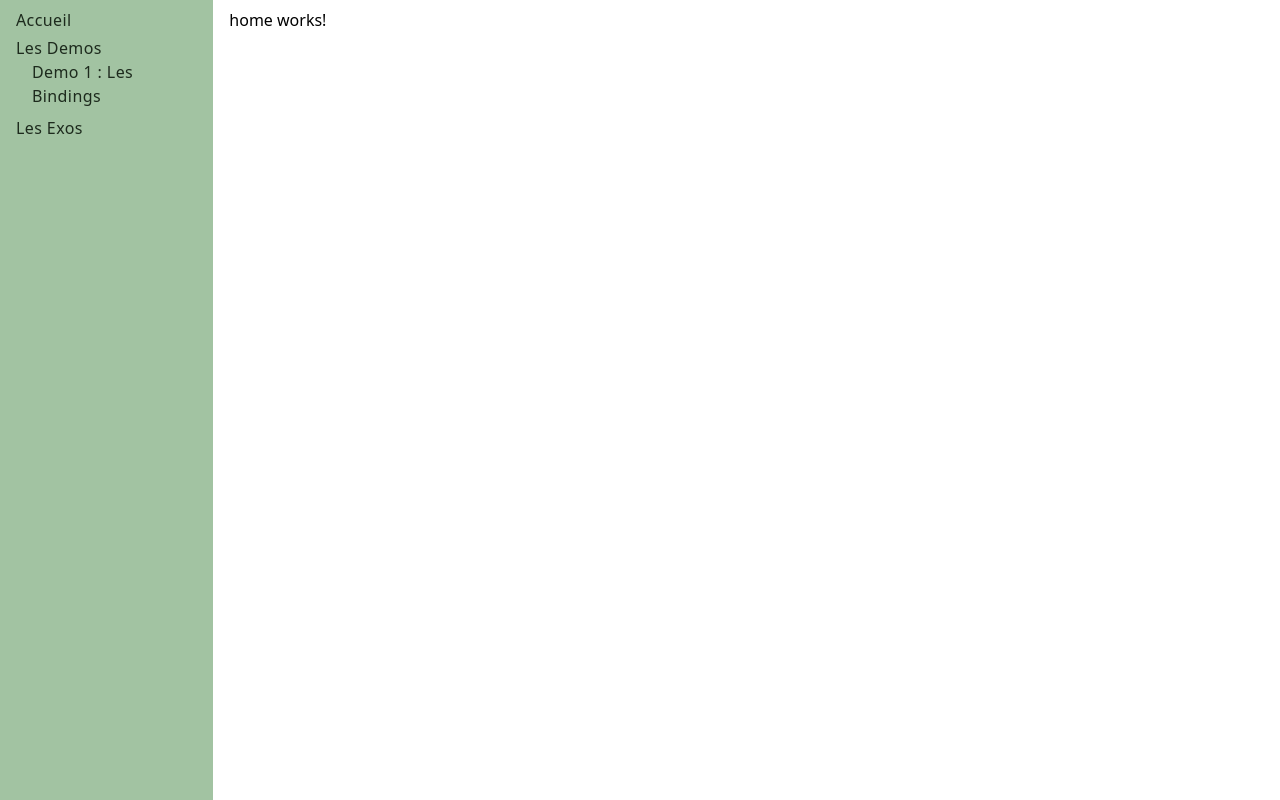
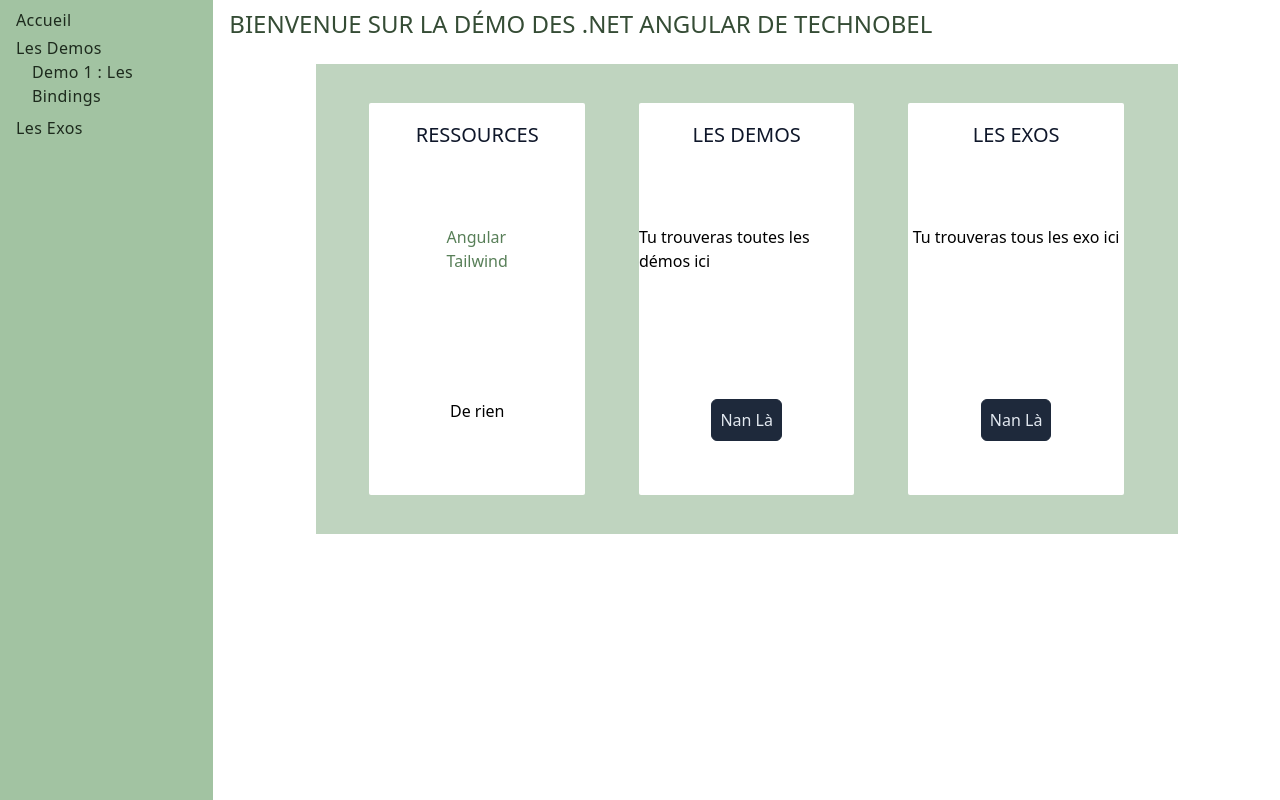
Before and after one commit to ShynOMic/DemoDirectives, an Angular app: page / in a window 1280 px wide. Built offline with nearby package versions, Linux system fonts and the light colour scheme.

Commit message:
home page

```diff
--- a/src/app/shared/components/home/home.component.html
+++ b/src/app/shared/components/home/home.component.html
@@ -1 +1,29 @@
-<p>home works!</p>
+<h1 class="mb-6">Bienvenue sur la Démo des .Net Angular de Technobel</h1>
+<div class="m-auto w-5/6 h-3/5 bg-primary-100 flex justify-evenly items-center">
+    <div class="h-5/6 w-1/4 bg-white rounded-sm flex flex-col justify-evenly items-center">
+        <h2 class="h-1/5 mb-2">Ressources</h2>
+        <div class="h-2/5 flex flex-col">
+            <a class="text-primary-400 hover:text-orange-400" href="https://angular.io/" target="_blank">Angular</a>
+            <a class="text-primary-400 hover:text-orange-400"href="https://tailwindcss.com/docs/installation" target="_blank">Tailwind</a>
+        </div>
+        <div class="h-1/5">
+            <p>De rien</p>
+        </div>
+    </div>
+
+    <div class="h-5/6 w-1/4 bg-white rounded-sm flex flex-col justify-evenly items-center">
+        <h2 class="h-1/5 mb-2">Les demos</h2>
+        <p class="h-2/5">Tu trouveras toutes les démos ici</p>
+        <div class="h-1/5">
+            <button routerLink="/demo" class="btn">Nan Là</button>
+        </div>
+    </div>
+
+    <div class="h-5/6 w-1/4 bg-white rounded-sm flex flex-col justify-evenly items-center">
+        <h2 class="h-1/5 mb-2">Les exos</h2>
+        <p class="h-2/5">Tu trouveras tous les exo ici</p>
+        <div class="h-1/5">
+            <button class="btn">Nan Là</button>
+        </div>
+    </div>
+</div>
--- a/src/styles.scss
+++ b/src/styles.scss
@@ -6,8 +6,11 @@
 @layer base {
     //Pour styliser tout ce qui existe de base en html
     h1 {
-        @apply text-2xl text-green-800;
+        @apply text-2xl text-primary-700 uppercase;
 
+    }
+    h2 {
+        @apply text-xl text-slate-900 uppercase;
     }
 
     nav {
```
